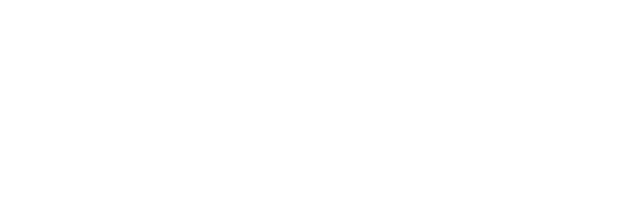
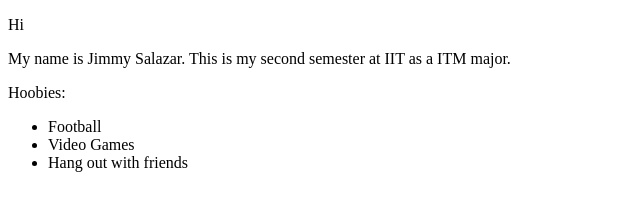
Before and after one commit to Hum-Com-Interaction-Web-Design-ITMD-362/lab1, a plain HTML site: page index.html in a window 1280 px wide. Shown: the whole page, without its empty margins (0-640 px from the left). Drawn offline with Linux system fonts and the light colour scheme.

Commit message:
added basic html

```diff
--- a/index.html
+++ b/index.html
@@ -5,6 +5,13 @@
     <title>Human-Computer Interaction and Web Design ITMD-362 </title>
 </head>
 <body>
-
+    <p>Hi</p>
+    <p>My name is Jimmy Salazar. This is my second semester at IIT as a ITM major.</p>
+    <p>Hoobies:</p>
+      <ul>
+        <li>Football</li>
+        <li>Video Games</li>
+        <li>Hang out with friends</li>
+      </ul>
 </body>
 </html>
```
